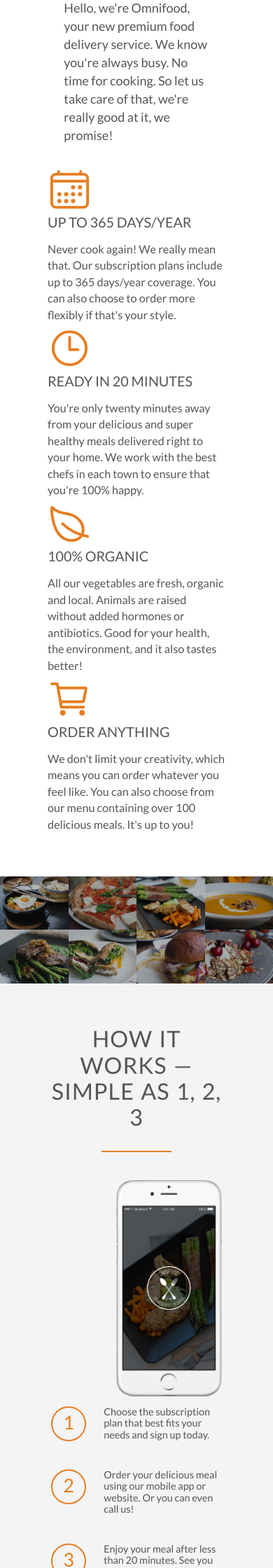
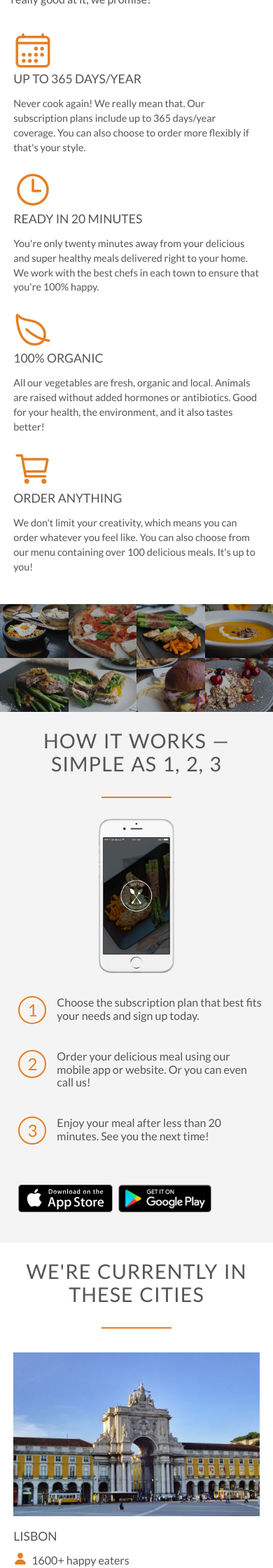
Before and after one commit to jfisher396/omni-food, a PHP site: page / in a window 390 px wide. Shown: the part 1080-3320 px from the top of the page at 70% size. Run offline with PHP 8.4, Linux system fonts and the light colour scheme; style sheets or scripts are compiled from the project's sources; some libraries are stand-ins or nearby versions.

Commit message:
media queries complete

```diff
--- a/index.html
+++ b/index.html
@@ -570,6 +570,7 @@
       </div>
       <div class="row">
         <p>Copyright &copy; 2020 Omnifood. All rights reserved.</p>
+        <p>Designed by Jonas Schmedtmann</p>
         <p><a href="https://james-fisher-react-portfolio.herokuapp.com/" target="_blank">Built by James Fisher Web Developer</a></p>
       </div>
     </footer>
--- a/resources/css/queries.css
+++ b/resources/css/queries.css
@@ -1,9 +1,13 @@
-/* small phones: from 0 to 480 pixels */
-@media only screen and (max-width: 480px) {
-}
+/* tablets and small computers */
+@media only screen and (max-width: 1200px) {
+  .hero-text-box {
+    width: 100%;
+    padding: 0 2%;
+  }
 
-/* phones between iPad and older iPhones */
-@media only screen and (max-width: 767px) {
+  .row {
+    padding: 0 2%;
+  }
 }
 
 /* iPad in portrait mode */
@@ -50,12 +54,13 @@
     margin-right: 3px;
   }
   .city-feature {
-    font-size: 60%;
+    font-size: 70%;
   }
   .plan-box {
     width: 100%;
     margin-left: 0%;
   }
+
   .section-plans {
     font-size: 70%;
     padding: 40px;
@@ -74,14 +79,83 @@
   }
 }
 
-/* tablets and small computers */
-@media only screen and (max-width: 1200px) {
+/* phones between iPad and older iPhones */
+@media only screen and (max-width: 767px) {
+  body {
+    font-size: 16px;
+  }
+  section {
+    padding: 30px 0;
+  }
+  .row,
   .hero-text-box {
+    padding: 0 4%;
+  }
+  .col {
     width: 100%;
-    padding: 0 2%;
+    margin: 0 0 4% 0;
+  }
+  .main-nav {
+    display: none;
   }
 
-  .row {
-    padding: 0 2%;
+  .h1 {
+    font-size: 180%;
+  }
+  .h2 {
+    font-size: 150%;
+  }
+
+  .long-copy {
+    width: 100%;
+    margin-left: 0%;
+  }
+  .city-feature {
+    font-size: 100%;
+  }
+  .works-step div {
+    border-radius: 50%;
+    height: 40px;
+    width: 40px;
+    padding: 4px;
+    margin-right: 15px;
+  }
+  .app-screen {
+    width: 30%;
+  }
+  .works-step p {
+    font-size: 125%;
+  }
+
+  .steps-box:first-child {
+    text-align: center;
+    padding: 0%;
+    margin-bottom: 20px;
+  }
+  .plan-box {
+    font-size: 150%;
+  }
+
+  .footer-nav,
+  .social-links {
+    float: none;
+    text-align: center;
   }
 }
+
+/* small phones: from 0 to 480 pixels */
+@media only screen and (max-width: 480px) {
+  section {
+    padding: 25px 0;
+  }
+  .works-step p {
+    font-size: 100%;
+  }
+  .city-feature {
+    font-size: 100%;
+  }
+
+  .contact-form {
+    width: 100%;
+  }
+}
--- a/resources/css/style.css
+++ b/resources/css/style.css
@@ -13,13 +13,15 @@
   --clr-2: #bf6516;
 }
 
-html {
+html,
+body {
   background-color: #fff;
   color: #555;
   font-family: "Lato", sans-serif;
   font-weight: 400;
   font-size: 20px;
   text-rendering: optimizeLegibility;
+  overflow-x: hidden;
 }
 
 .clearfix {
@@ -268,11 +286,23 @@ input[type=submit]:active {
   height: auto;
   transform: scale(1.15);
   transition: transform 0.5s, opacity 0.5s;
+  -webkit-transform: scale(1.15);
+  -moz-transform: scale(1.15);
+  -ms-transform: scale(1.15);
+  -o-transform: scale(1.15);
+  -webkit-transition: transform 0.5s, opacity 0.5s;
+  -moz-transition: transform 0.5s, opacity 0.5s;
+  -ms-transition: transform 0.5s, opacity 0.5s;
+  -o-transition: transform 0.5s, opacity 0.5s;
 }
 
 .meal-photo img:hover {
   transform: scale(1.03);
   opacity: 1;
+  -webkit-transform: scale(1.03);
+  -moz-transform: scale(1.03);
+  -ms-transform: scale(1.03);
+  -o-transform: scale(1.03);
 }
 
 /* ------------------------------------------------------------------------- */
```
Also changed, not shown: other parts of resources/css/style.css (+24 -0 lines).
